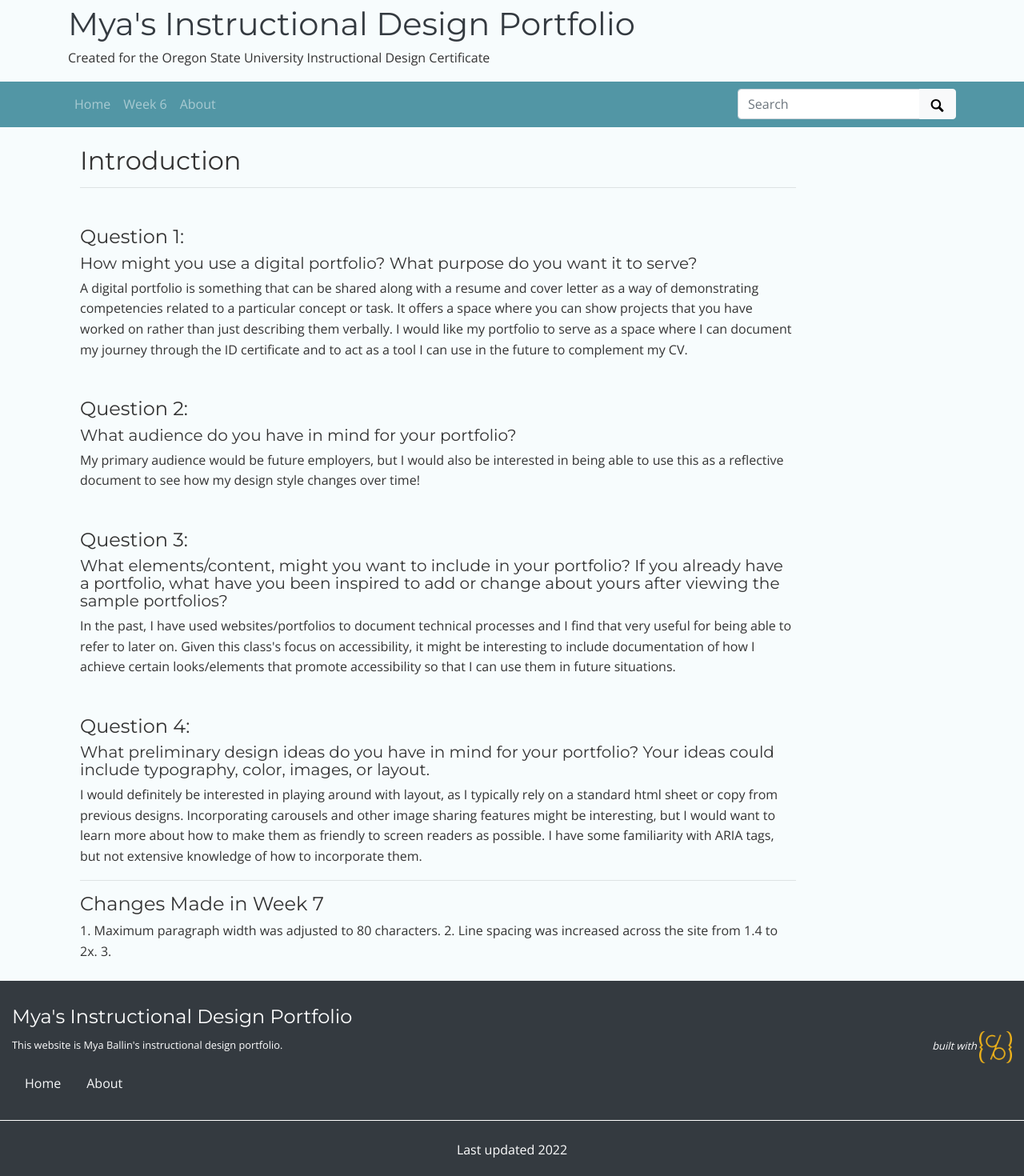
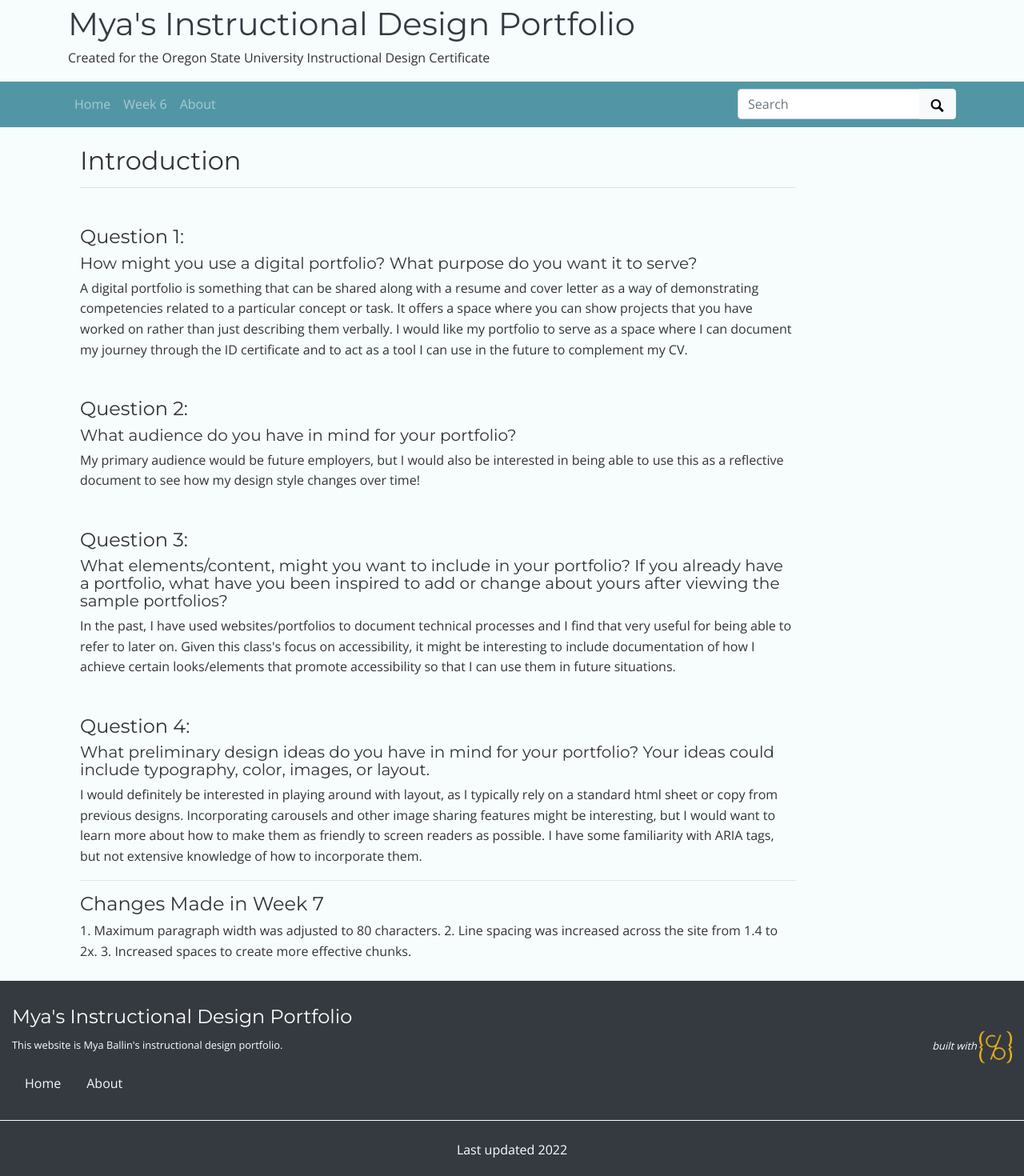
Before and after one commit to mxballin/instructional-design, a Jekyll site: the page built from index.md, in a window 1280 px wide. Shown: the whole page at 80% size. Built offline with Jekyll 4.4.1, drawn with Linux system fonts in a browser that asks for light colours; some web fonts are replaced.

Commit message:
Update home-infographic.html

```diff
--- a/_layouts/home-infographic.html
+++ b/_layouts/home-infographic.html
@@ -8,7 +8,7 @@ layout: page
     <div class="col-md-10 my-auto">
       <h2> Introduction </h2>
       <hr>
-      <p class="py-2" style="width=80ch;">
+      <p class="py-2" style="width=80ch;line-height=200%">
       <h4>Question 1:</h4> <h5>How might you use a digital portfolio? What purpose do you want it to serve?</h5>
       A digital portfolio is something that can be shared along with a resume and cover letter as a way of demonstrating competencies related to a particular concept or task.
       It offers a space where you can show projects that you have worked on rather than just describing them verbally.
@@ -31,7 +31,7 @@ I would definitely be interested in playing around with layout, as I typically r
 <h4> Changes Made in Week 7</h4>
 1. Maximum paragraph width was adjusted to 80 characters.
 2. Line spacing was increased across the site from 1.4 to 2x.
-3.
+3. Increased spaces to create more effective chunks.
     </div>
   </div>
 </div>
```
